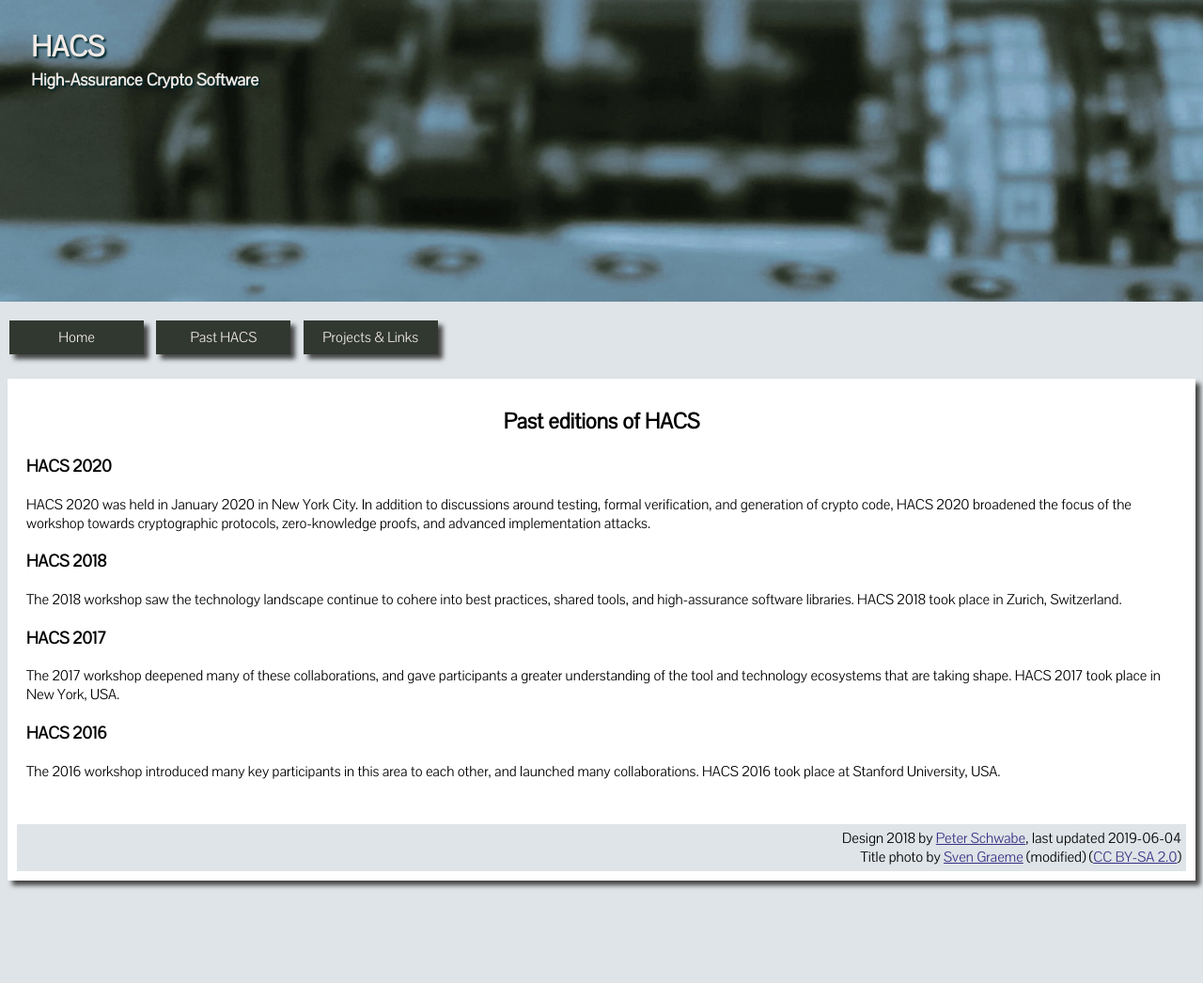
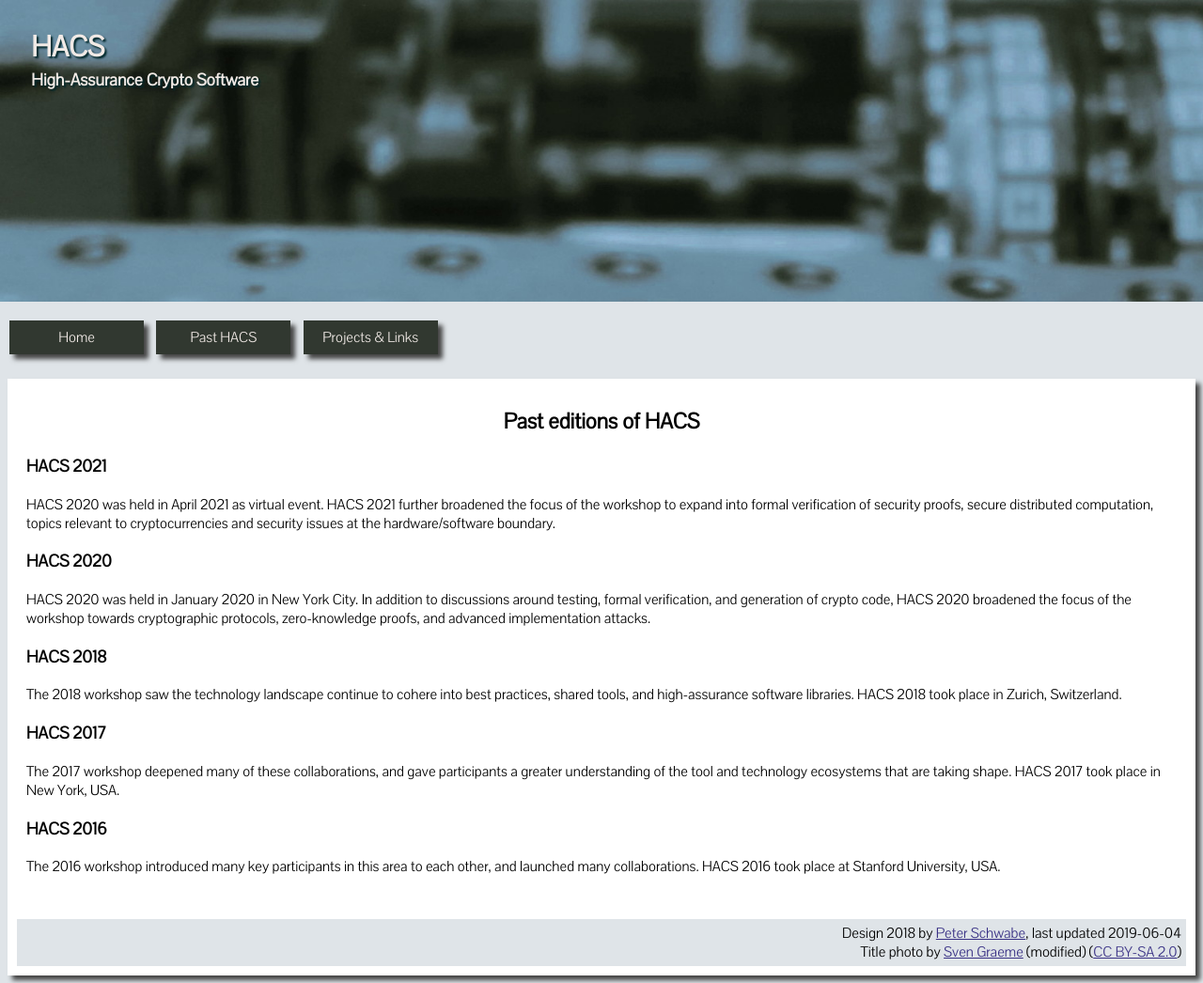
Before and after one commit to HACS-workshop/HACS-workshop.github.io, a Jekyll site: the page built from pasthacs.html, in a window 1280 px wide. Shown: the whole page at 94% size. Built offline with Jekyll 4.4.1, drawn with Linux system fonts in a browser that asks for light colours; before the commit the page ends 945 px from its top, so only the background shows below that.

Commit message:
Added HACS 2021 to past HACS events.

```diff
--- a/pasthacs.html
+++ b/pasthacs.html
@@ -4,6 +4,15 @@ title: Past editions of HACS
 date: 2019-06-04
 ---
 
+<h3>HACS 2021</h3>
+
+<p>
+HACS 2020 was held in April 2021 as virtual event.
+HACS 2021 further broadened the focus of the workshop to expand into formal
+verification of security proofs, secure distributed computation, topics
+relevant to cryptocurrencies and security issues at the hardware/software
+boundary.
+</p>
 
 <h3>HACS 2020</h3>
 
```
